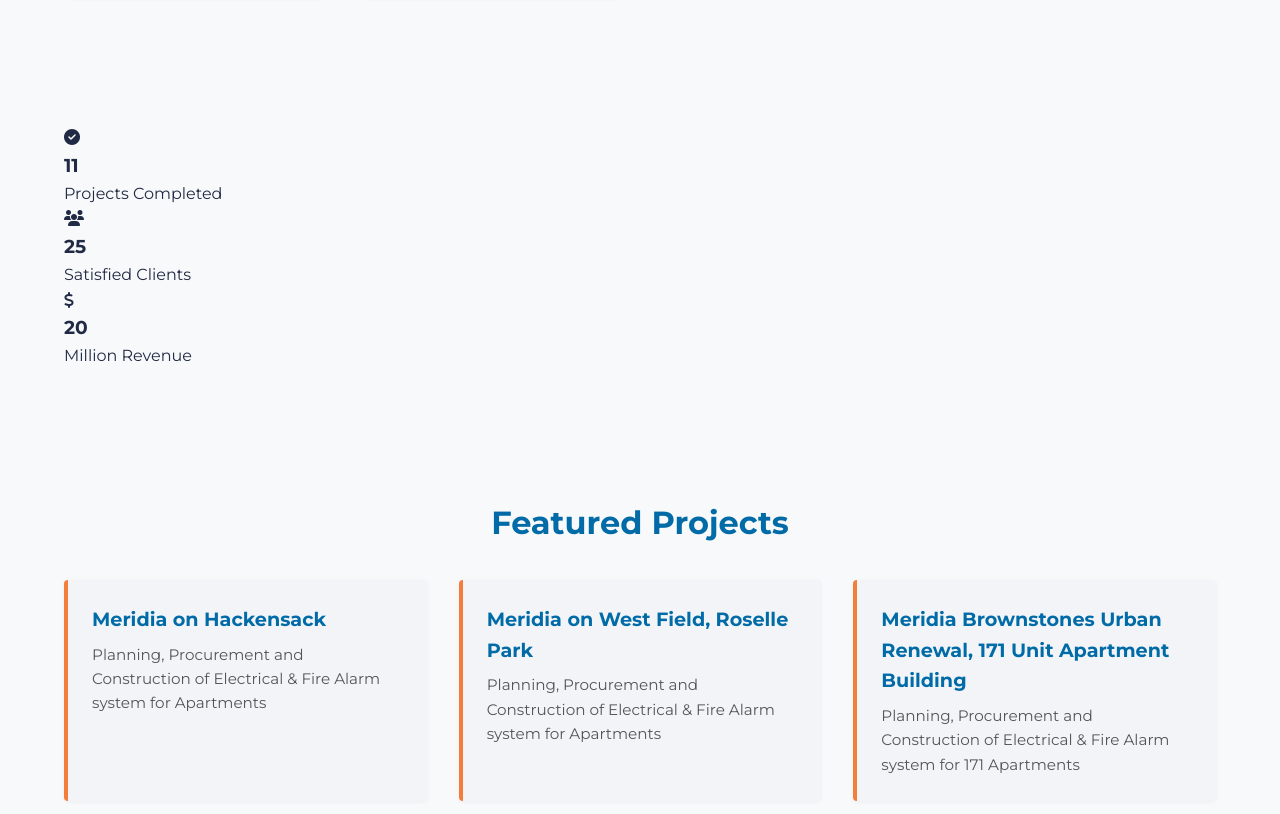
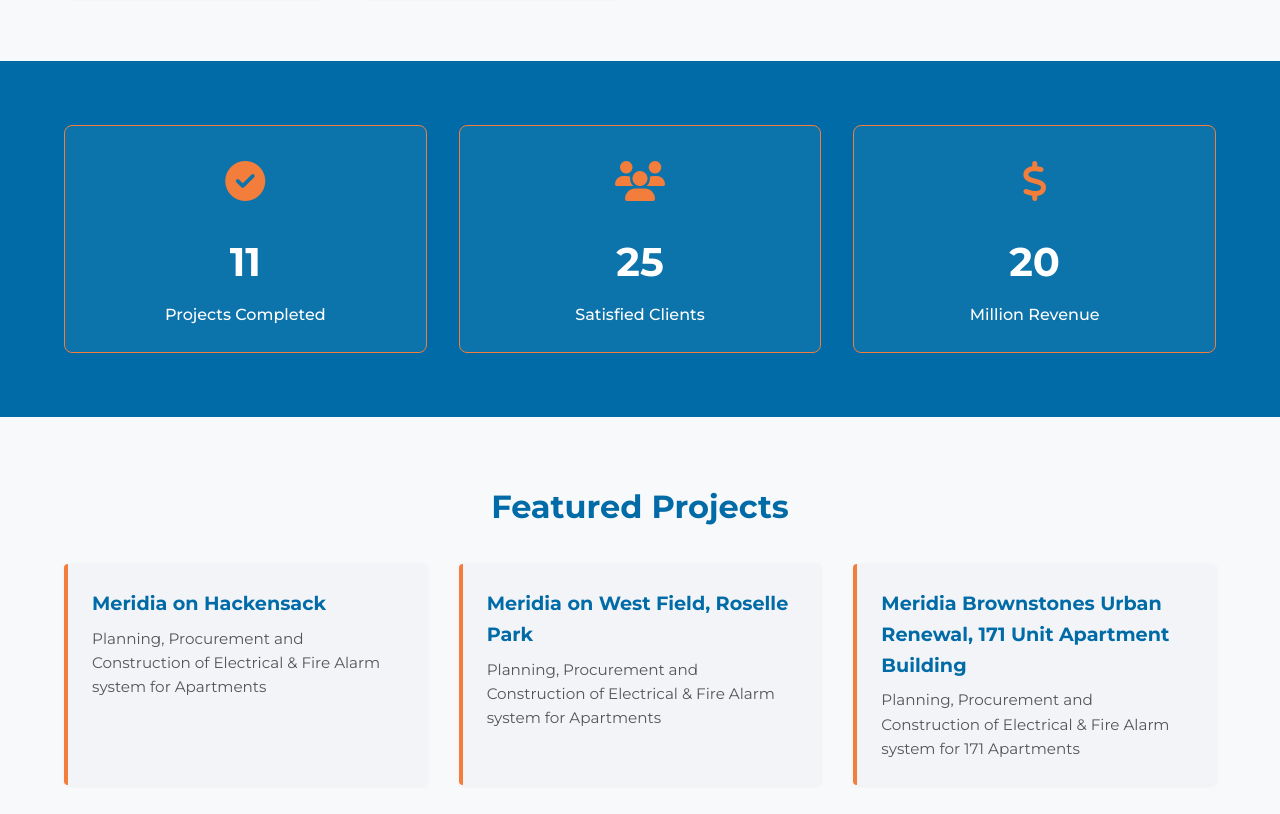
Before and after one commit to chirucs/site, a plain HTML site: page index.html in a window 1280 px wide. Shown: the part 3291-4105 px from the top of the page. Drawn offline with Linux system fonts and the light colour scheme; a small style sheet from the web is missing.

Commit message:
Update style.css

```diff
--- a/style.css
+++ b/style.css
@@ -274,6 +274,48 @@ body {
 
 .service-item p { font-size: 0.95rem; color: #555; }
 
+/* Metrics Section */
+.metrics {
+  background-color: var(--primary-color);
+  color: #fff;
+}
+
+.metrics .metrics-grid {
+  display: grid;
+  grid-template-columns: repeat(auto-fit, minmax(200px, 1fr));
+  gap: 2rem;
+  text-align: center;
+}
+
+.metric-item {
+  border: 1px solid var(--secondary-color);
+  border-radius: 8px;
+  padding: 1.5rem;
+  background-color: rgba(255, 255, 255, 0.05);
+  transition: background-color 0.3s ease;
+}
+
+.metric-item:hover {
+  background-color: rgba(255, 255, 255, 0.1);
+}
+
+.metric-item .icon {
+  font-size: 2.5rem;
+  margin-bottom: 1rem;
+  color: var(--secondary-color);
+}
+
+.metric-item h3 {
+  font-size: 2.5rem;
+  font-weight: 700;
+  margin-bottom: 0.5rem;
+}
+
+.metric-item p {
+  font-size: 1rem;
+  font-weight: 500;
+}
+
 /* Projects */
 .projects .project-grid {
   display: grid;
```
